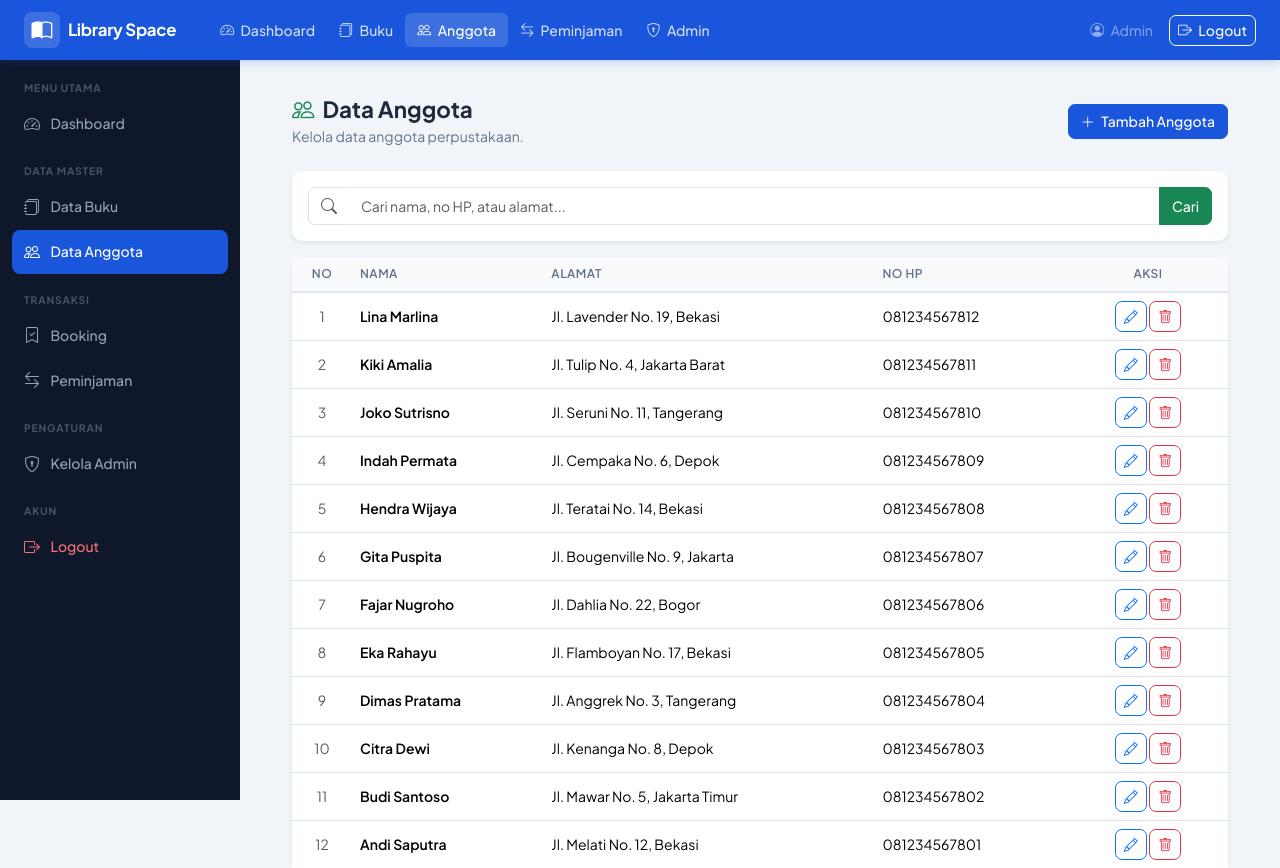
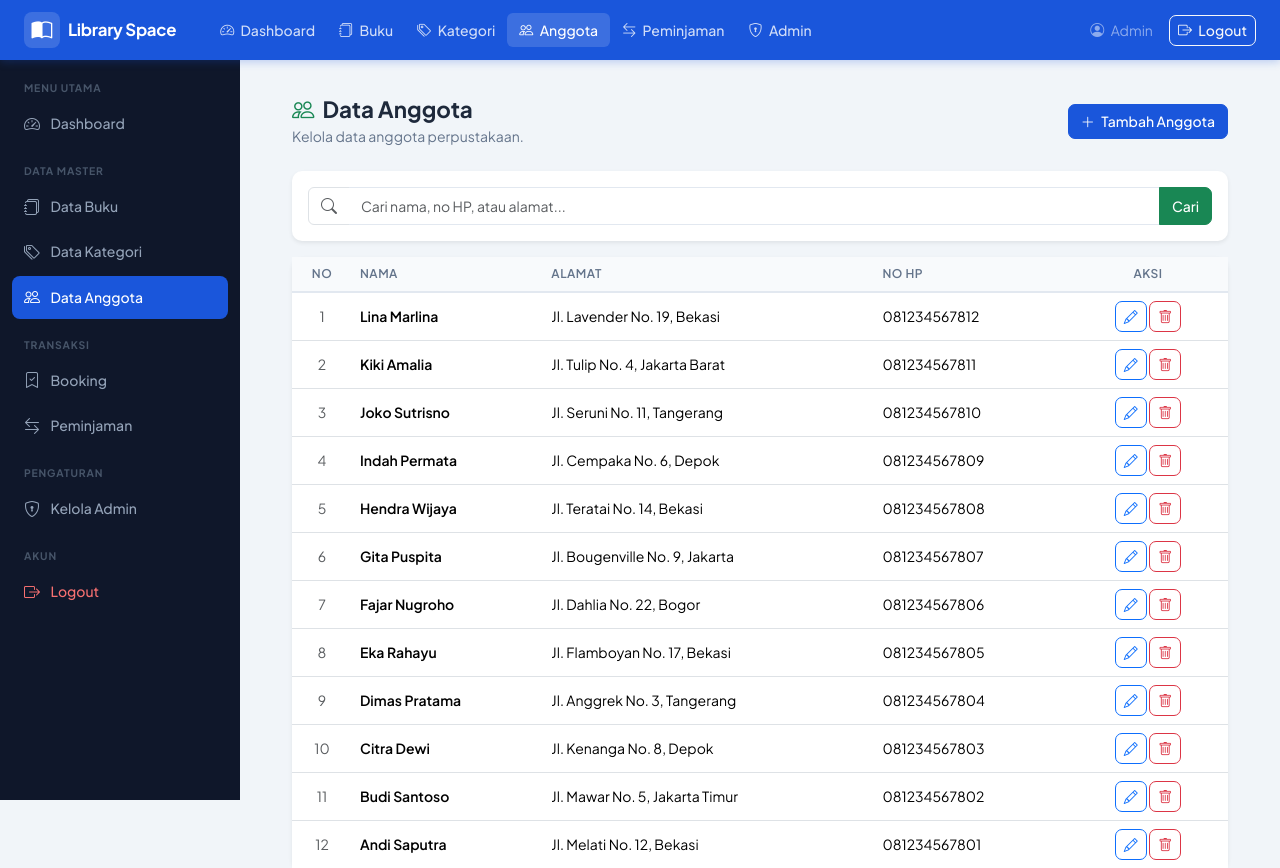
Before and after one commit to reyhanghfra/web-perpustakaan, a PHP site: page /pages/anggota/index.php in a window 1280 px wide. Shown: the top 868 px of the page. Run offline with PHP 8.4, Linux system fonts and the light colour scheme; a user stored in the database is signed in; data comes from the database, SQL or seed files in the repository.

Commit message:
Menambahkan menu kategori pada sidebar dan navbar

```diff
--- a/includes/navbar.php
+++ b/includes/navbar.php
@@ -35,6 +35,12 @@
           </a>
         </li>
         <li class="nav-item">
+  <a class="nav-link <?= (strpos($_SERVER['REQUEST_URI'], '/kategori') !== false) ? 'active' : '' ?>"
+     href="/web-perpustakaan/pages/kategori/">
+    <i class="bi bi-tags me-1"></i> Kategori
+  </a>
+</li>
+        <li class="nav-item">
           <a class="nav-link <?= (strpos($_SERVER['REQUEST_URI'], '/anggota') !== false) ? 'active' : '' ?>"
              href="/web-perpustakaan/pages/anggota/">
             <i class="bi bi-people me-1"></i> Anggota
--- a/includes/sidebar.php
+++ b/includes/sidebar.php
@@ -23,6 +23,12 @@ $current = $_SERVER['REQUEST_URI'];
       <i class="bi bi-journals"></i>
       <span>Data Buku</span>
     </a>
+
+    <a href="/web-perpustakaan/pages/kategori/"
+   class="sidebar-link <?= strpos($current, '/kategori') !== false ? 'active' : '' ?>">
+  <i class="bi bi-tags"></i>
+  <span>Data Kategori</span>
+</a>
 
     <a href="/web-perpustakaan/pages/anggota/"
       class="sidebar-link <?= strpos($current, '/anggota') !== false ? 'active' : '' ?>">
```
